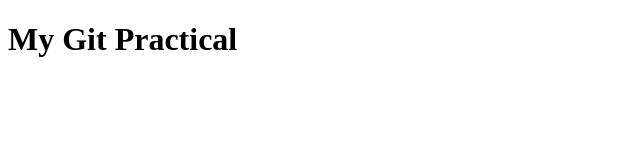
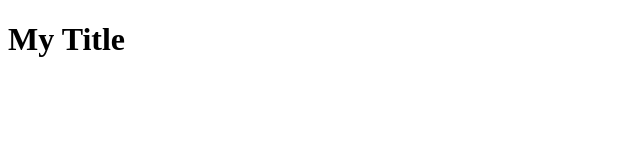
Before and after one commit to darshil6/Git--Test2, a plain HTML site: page index2.html in a window 1280 px wide. Shown: the whole page, without its empty margins (0-640 px from the left). Drawn offline with Linux system fonts and the light colour scheme.

Commit message:
fix issue in index2.html

```diff
--- a/index2.html
+++ b/index2.html
@@ -6,6 +6,6 @@
     <title>Document</title>
 </head>
 <body>
-    <h1>My Git Practical</h1>
+    <h1>My Title</h1>
 </body>
 </html>
```
